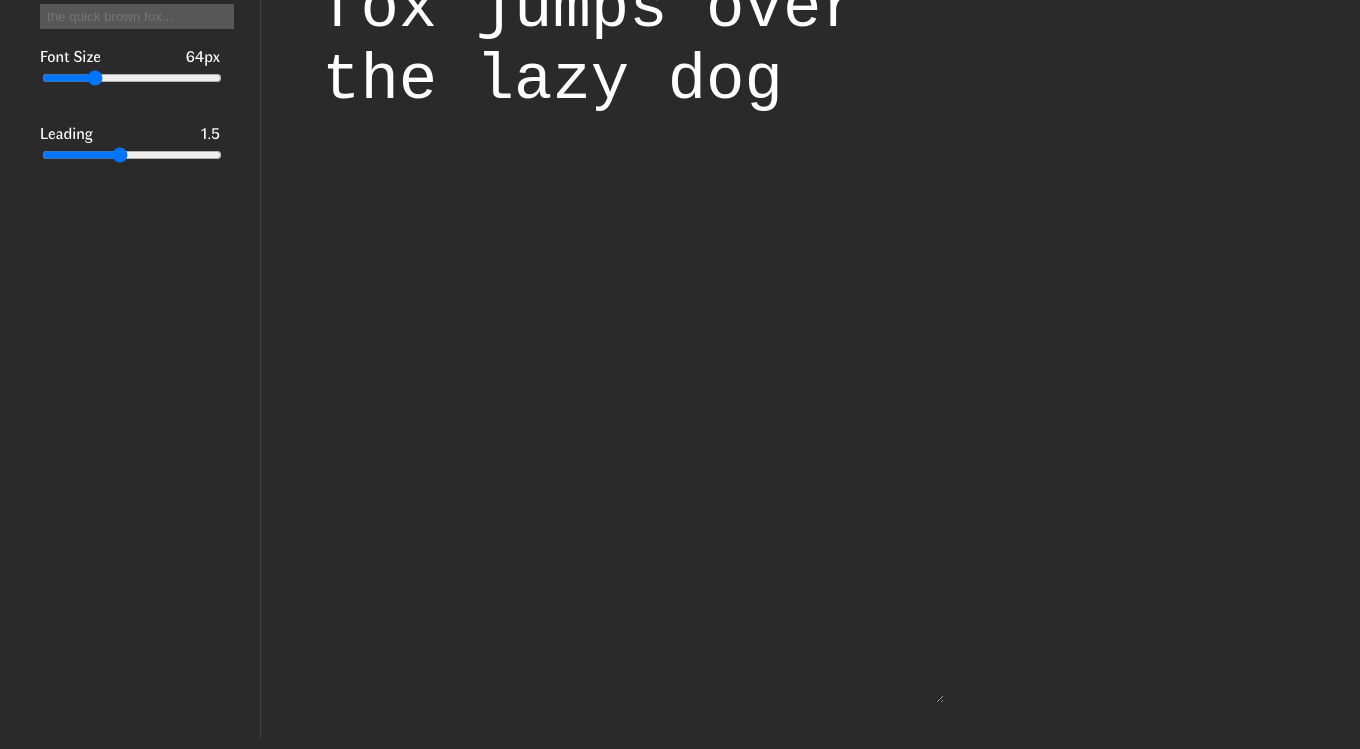
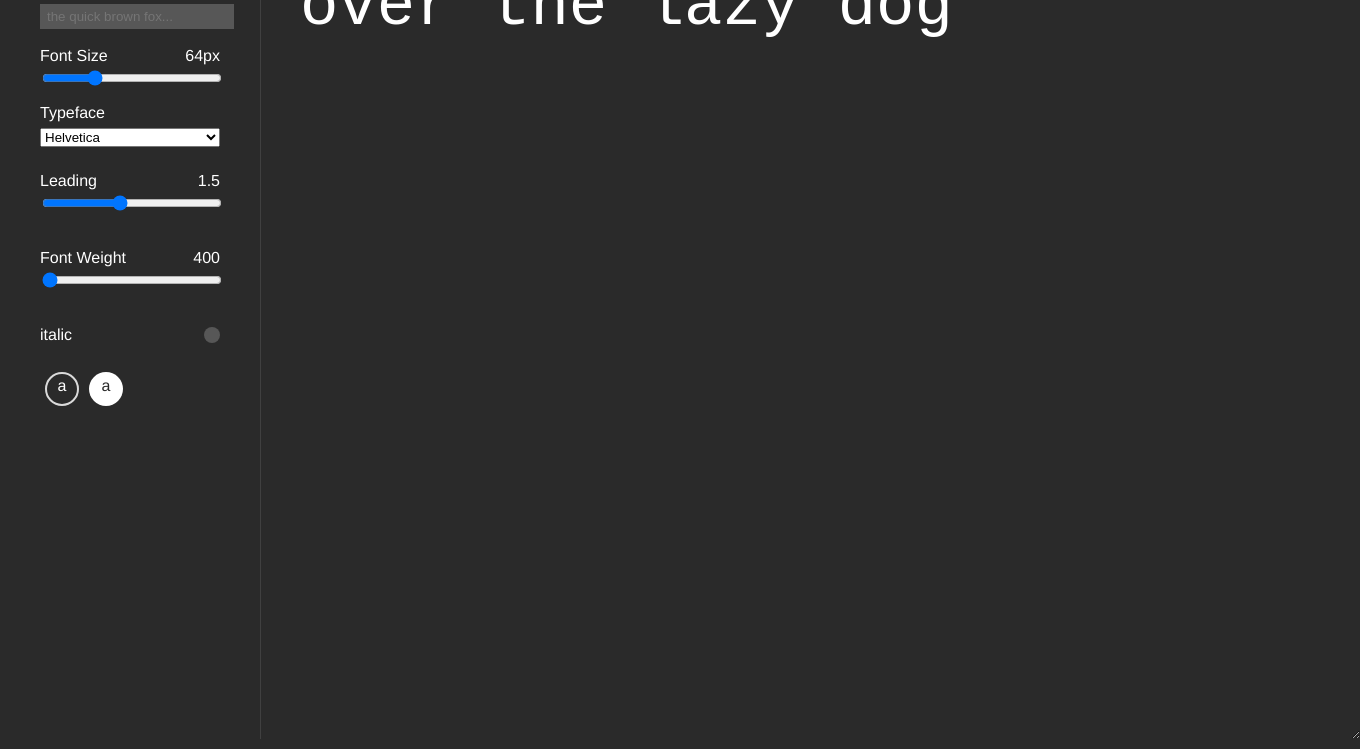
Before and after one commit to tayteboss/typeeditor, a plain HTML site: page index.html in a window 1280 px wide. Shown: the part 141-890 px from the top of the page, 1360 px wide, since content can reach past the window. Drawn offline with Linux system fonts and the light colour scheme.

Commit message:
finished project

```diff
--- a/index.html
+++ b/index.html
@@ -5,6 +5,7 @@
     <meta name="viewport" content="width=device-width, initial-scale=1.0">
     <meta http-equiv="X-UA-Compatible" content="ie=edge">
     <link rel="stylesheet" href="style.css">
+    <link href="https://fonts.googleapis.com/css?family=Arvo:400,400i,700|Exo:400,400i,700|Libre+Baskerville:400,400i,700" rel="stylesheet">
     <title>Type Checker</title>
 </head>
 <body>
@@ -17,9 +18,30 @@
             <label>Font Size <span>64px</span></label>
             <input type="range" name="typesize" min=12 max=200 value=64>
         </div>
+        <div>
+            <label>Typeface</label>
+            <select name="typeface">
+                <option value="Helvetica">Helvetica</option>
+                <option value="Libre Baskerville">Libre Baskerville</option>
+                <option value="Arvo">Arvo</option>
+                <option value="Exo">Exo</option>
+            </select>
+        </div>
         <div class="option">
             <label>Leading <span class="lineheight-output">1.5</span></label>
             <input type="range" name="lineheight" min=0.75 max=2.5 value=1.5 step=0.25>
+        </div>
+        <div class="option">
+            <label>Font Weight <span class="fontweight-output">400</span></label>
+            <input type="range" name="fontweight" min=400 max=800 value=400 step=400>
+        </div>
+        <div class="option option-checkbox">
+            <label>italic</label>
+            <input class="checkbox-input" type="checkbox" name="italic">
+        </div>
+        <div class="option colors">
+            <div style="background-color: #2a2a2a; color: #ffffff;" class="selected">a</div>
+            <div style="background-color: #ffffff; color: #2a2a2a;">a</div>
         </div>
 
     </aside>
--- a/main.js
+++ b/main.js
@@ -7,6 +7,16 @@ const fontsizeTag = document.querySelector("span")
 
 const lineheightTag = document.querySelector(`input[name="lineheight"]`)
 const lineheightOutput = document.querySelector(".lineheight-output")
+
+const italicTag = document.querySelector(`input[name="italic"]`)
+
+const typefaceTag = document.querySelector(`select[name="typeface"]`)
+
+const fontweightTag = document.querySelector(`input[name="fontweight"]`)
+const fontweightOutput = document.querySelector(".fontweight-output")
+
+const colorTags = document.querySelectorAll(".colors div")
+
 
 // when type in sentence tag, update the output tag
 sentenceTag.addEventListener("keyup", function() {
@@ -33,3 +43,39 @@ lineheightTag.addEventListener("input", function() {
     outputTag.style.lineHeight = this.value
     lineheightOutput.innerHTML = this.value
 })
+
+// when italic checkbox is checked update to italic
+italicTag.addEventListener("change", function() {
+    if(this.checked) {
+        outputTag.style.fontStyle = "italic"
+    } else {
+        outputTag.style.fontStyle = "normal"
+    }
+})
+
+// when change select typeface update fontfamily
+typefaceTag.addEventListener("input", function() {
+    outputTag.style.fontFamily = this.value
+})
+
+fontweightTag.addEventListener("input", function() {
+    outputTag.style.fontWeight = this.value
+    fontweightOutput.innerHTML = this.value
+})
+
+// go through all color tags
+// when clicked one of them, change the bg color
+
+colorTags.forEach(tag => {
+    tag.addEventListener("click", function() {
+        outputTag.style.backgroundColor = this.style.backgroundColor
+        outputTag.style.color = this.style.color
+
+
+        colorTags.forEach(tag => {
+            tag.classList.remove("selected")
+        })
+
+        this.classList.add("selected")
+    })
+})
--- a/style.css
+++ b/style.css
@@ -1,24 +1,11 @@
-@font-face {
-    font-family: "Faune";
-    font-weight: 400;
-    src: url(assets/Faune-regular.woff2), url(assets/faune-regular.woff)
-}
-
-@font-face {
-    font-family: "Faune";
-    font-weight: 700;
-    src: url(assets/Faune-bold.woff2), url(assets/faune-bold.woff)
-}
-
 body {
-    font-family: "Faune";
+    font-family: "helvetica";
     font-size: 16px;
     line-height: 1.5;
 
     background-color: #2a2a2a;
     color: #ffffff;
-    margin: 40px 40px 40px 320px;
-    width: 620px
+    margin: 0 0 0 260px;
 }
 
 .options {
@@ -40,7 +27,8 @@ textarea {
     border: none;
     color: #ffffff;
     outline: none;
-    min-height: 100vh
+    min-height: 100vh;
+    padding: 40px;
 }
 
 h1 {
@@ -54,6 +42,15 @@ span {
 
 .option {
     margin: 20px 0 0 0;
+}
+
+.option-checkbox {
+    display: flex;
+    justify-content: space-between;
+    align-items: center;
+}
+.checkbox-input {
+    margin: 0;
 }
 
 input {
@@ -73,3 +70,40 @@ input[type="text"] {
 input[type="range"] {
     width: 100%;
 }
+
+select {
+    width: 100%;
+}
+
+.colors {
+    display: flex;
+}
+
+.colors div {
+    width: 30px;
+    height: 30px;
+    border: 2px solid rgba(255, 255, 255, 0.1);
+    border-radius: 50%;
+    text-align: center;
+    margin: 5px;
+    transition: border 0.2s;
+}
+
+div .selected {
+    border: 2px solid #dadada;
+}
+
+input[type="checkbox"] {
+    -webkit-appearance: none;
+    appearance: none;
+    width: 16px;
+    height: 16px;
+    background-color: #575757;
+    border-radius: 50%;
+    outline: none;
+    transition: background-color 0.2s;
+}
+
+input[type="checkbox"]:checked {
+    background-color: #ffffff;
+}
```
